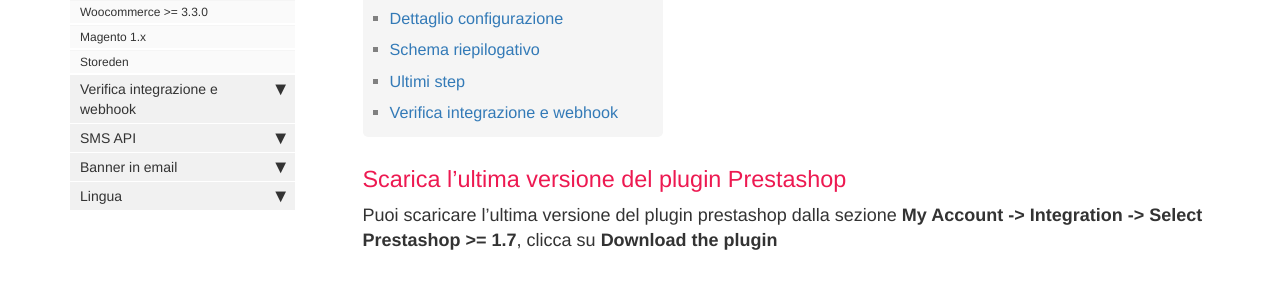
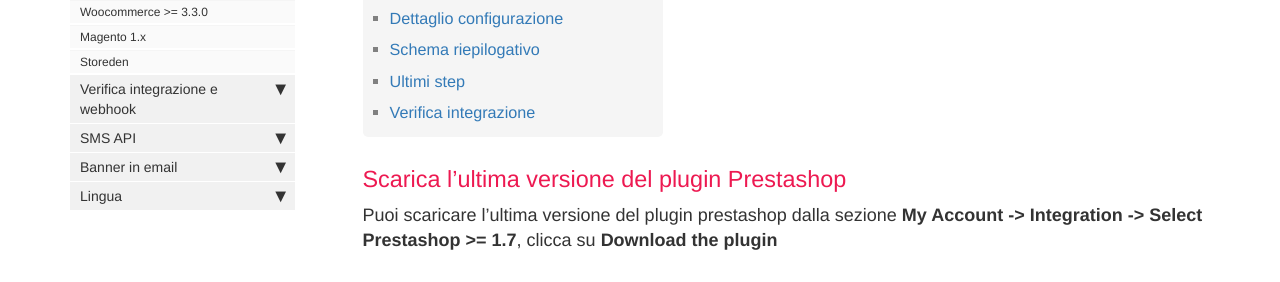
Before and after one commit to flyertech/trx_docs_it, a Jekyll site: the page built from pages/mydoc/prestashop17.md, in a window 1280 px wide and 900 px high. Shown: the part 298-580 px from the top of the window. Built offline with Jekyll 4.4.1, drawn with Linux system fonts in a browser that asks for light colours; nearby versions of some CDN libraries; comment, search, counter and statistics services are not loaded; some of the changed text lies outside the part shown.

Commit message:
fix update doc plugin Prestashop 1.7

```diff
--- a/pages/mydoc/prestashop17.md
+++ b/pages/mydoc/prestashop17.md
@@ -84,7 +84,7 @@ Copia la tua Auth Key dal tuo account Transactionale dalla sezione **My Account-
 {% include image.html file="prestashop17/apikey.png" url="images/prestashop17/apikey.png" %}
 
 
-### Verifica integrazione e webhook
+### Verifica integrazione
 
 Puoi verificare il corretto funzionamento dell'integrazione tecnologica e del webhook url tramite queste semplici istruzioni:
 
```
